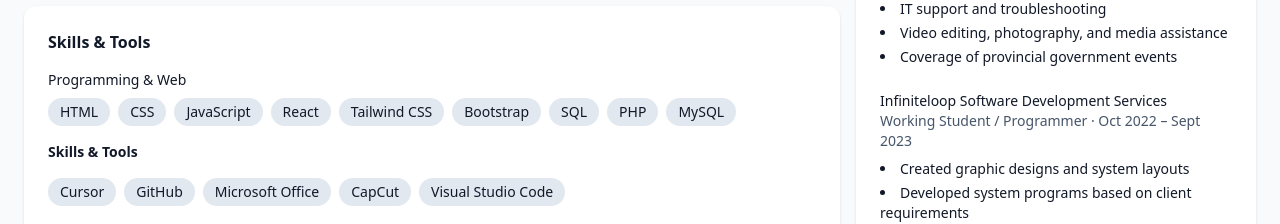
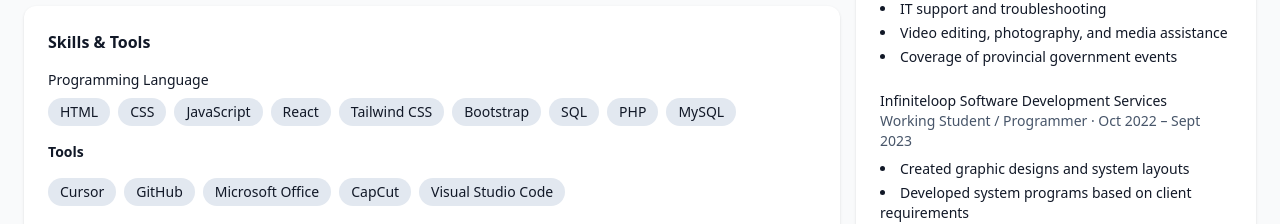
Before and after one commit to ItsmeKeian/myportfoliov2, a React (Vite) app: page / in a window 1280 px wide. Shown: the part 486-710 px from the top of the page. Built offline with nearby package versions, Linux system fonts and the light colour scheme.

Commit message:
just a little bit changes

```diff
--- a/src/components/TechStack.jsx
+++ b/src/components/TechStack.jsx
@@ -6,7 +6,7 @@ export default function TechStack() {
       <div className="space-y-4 text-sm">
 
         <div>
-          <p className="mb-2 font-medium">Programming & Web</p>
+          <p className="mb-2 font-medium">Programming Language</p>
           <div className="flex flex-wrap gap-2">
             {["HTML", "CSS", "JavaScript", "React", "Tailwind CSS", "Bootstrap", "SQL", "PHP", "MySQL"].map(skill => (
               <span key={skill} className="px-3 py-1 rounded-full bg-slate-200 dark:bg-slate-800">
@@ -17,7 +17,7 @@ export default function TechStack() {
         </div>
 
         <div>
-        <h2 className="mb-4 font-semibold">Skills & Tools</h2>
+        <h2 className="mb-4 font-semibold">Tools</h2>
 
           <div className="flex flex-wrap gap-2">
             {[ "Cursor", "GitHub", "Microsoft Office", "CapCut", "Visual Studio Code"].map(tool => (
```
